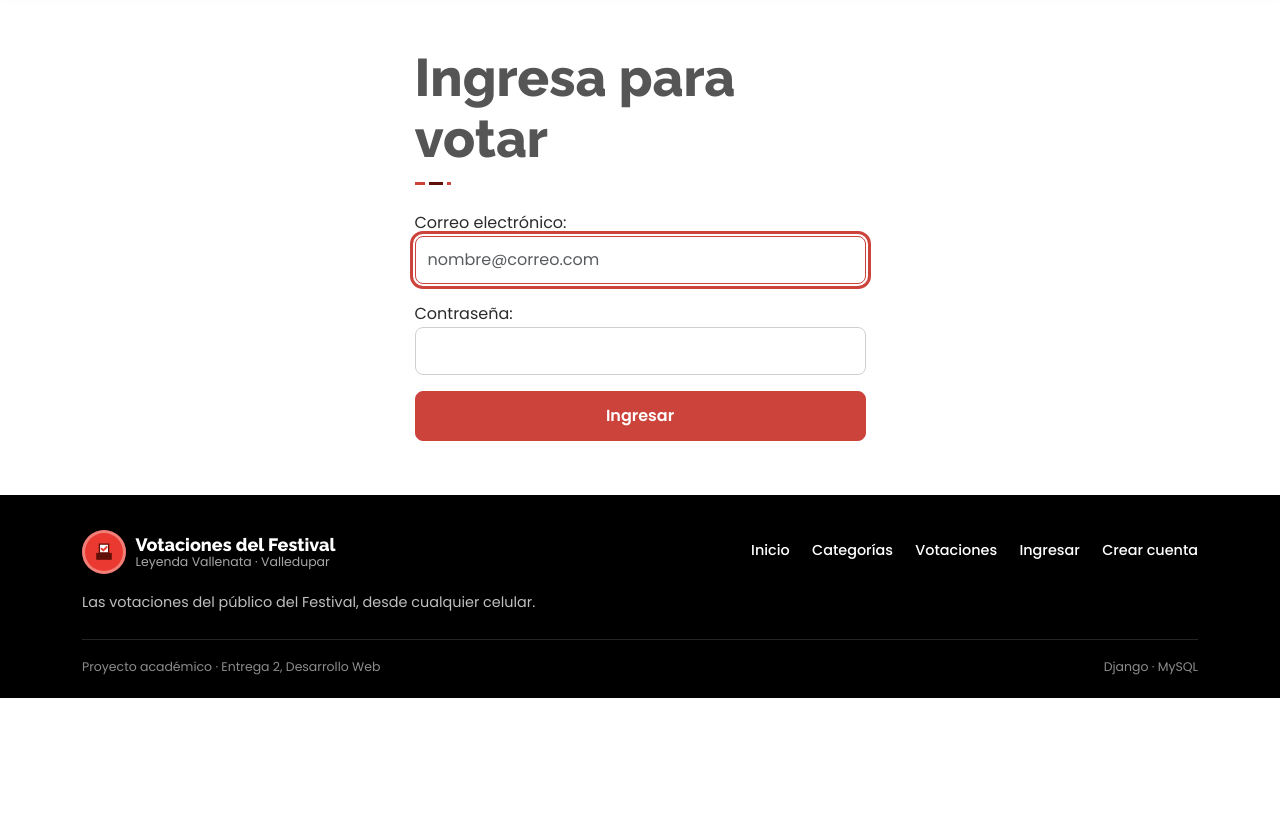
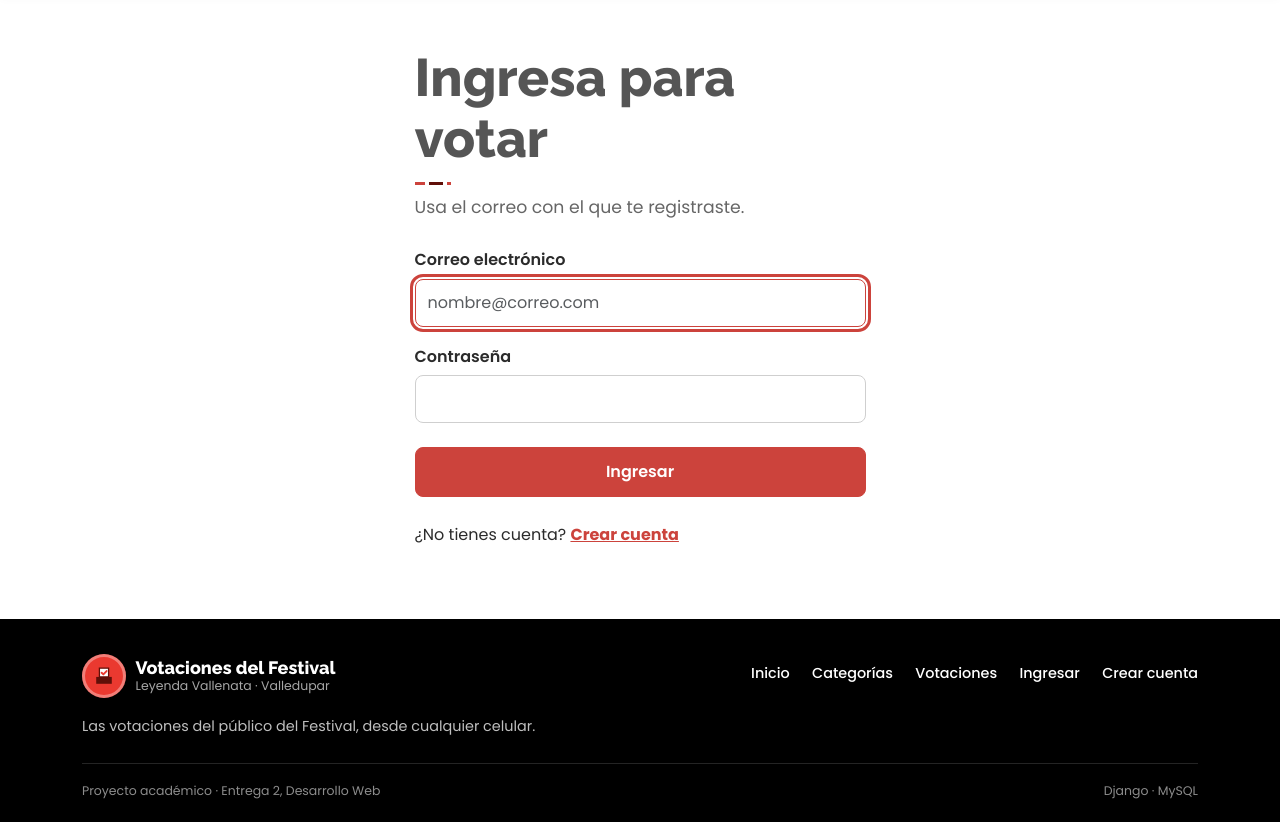
Before and after one commit to JAng3l-98/votaciones-festival-2027, a Django app: page /cuentas/ingresar/ in a window 1280 px wide. Shown: the part 132-954 px from the top of the page. Before the commit the page ends 830 px from the top, so only its background shows below. Run offline with Django 5.2, Linux system fonts and the light colour scheme; tables that the repository leaves empty hold one stand-in row (values such as "Sample post"); parts of the project's set-up code (start-up, migrations or seed data) failed here and were passed over; some libraries are stand-ins or nearby versions.

Commit message:
Agrega las plantillas de registro e ingreso con el diseño del prototipo

```diff
--- a/templates/registration/login.html
+++ b/templates/registration/login.html
@@ -7,12 +7,26 @@
   <div class="container">
     <div class="row justify-content-center"><div class="col-md-8 col-lg-5">
       <h1>Ingresa para votar</h1>
-      <form method="post" class="mt-4">
+      <p class="lead mt-2">Usa el correo con el que te registraste.</p>
+
+      <form method="post" class="mt-4" novalidate>
         {% csrf_token %}
-        {{ form.as_p }}
+        {% if form.non_field_errors %}
+          <div class="alert alert-danger">El correo o la contraseña no son correctos. Revisa los datos e inténtalo de nuevo.</div>
+        {% endif %}
+
+        {% for campo in form %}
+          <div class="mb-3">
+            <label class="form-label" for="{{ campo.id_for_label }}">{{ campo.label }}</label>
+            {{ campo }}
+            {% for error in campo.errors %}<div class="invalid-feedback d-block">{{ error }}</div>{% endfor %}
+          </div>
+        {% endfor %}
+
         <input type="hidden" name="next" value="{{ next }}">
-        <button class="btn btn-primary w-100" type="submit">Ingresar</button>
+        <button class="btn btn-primary w-100 mt-2" type="submit">Ingresar</button>
       </form>
+      <p class="mt-4">¿No tienes cuenta? <a class="fw-bold" href="{% url 'cuentas:registro' %}">Crear cuenta</a></p>
     </div></div>
   </div>
 </section>
```
Also changed, not shown: templates/cuentas/registro.html (added, +39 -0 lines).
